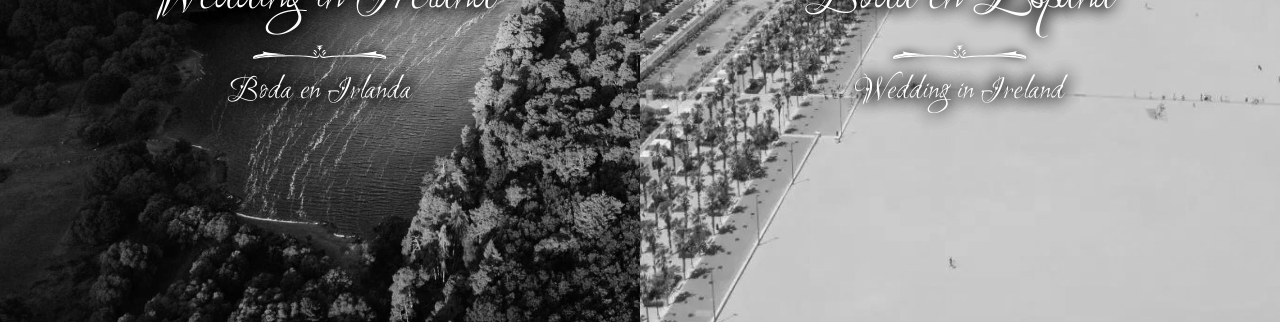
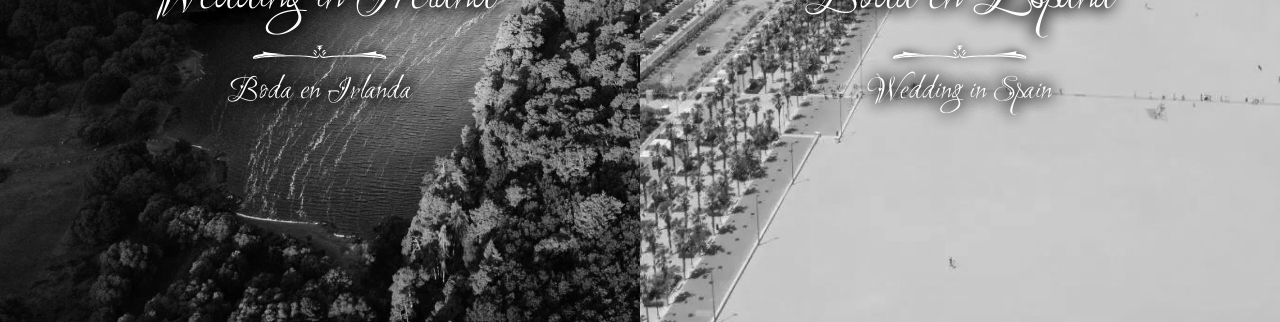
Before and after one commit to discobanco/wedding, a React (Create React App) app: page / in a window 1280 px wide. Shown: the part 464-786 px from the top of the page. Built offline with nearby package versions, Linux system fonts and the light colour scheme; the HTML template or start-up script is replaced by a standard one.

Commit message:
fix copy

```diff
--- a/src/App.tsx
+++ b/src/App.tsx
@@ -140,7 +140,7 @@ const App: React.FC = () => {
             fontFamily={"LoveLight"}
             pb={20}
           >
-            Wedding in Ireland
+            Wedding in Spain
           </Typography>
         </Paper>
       </Grid>
```
